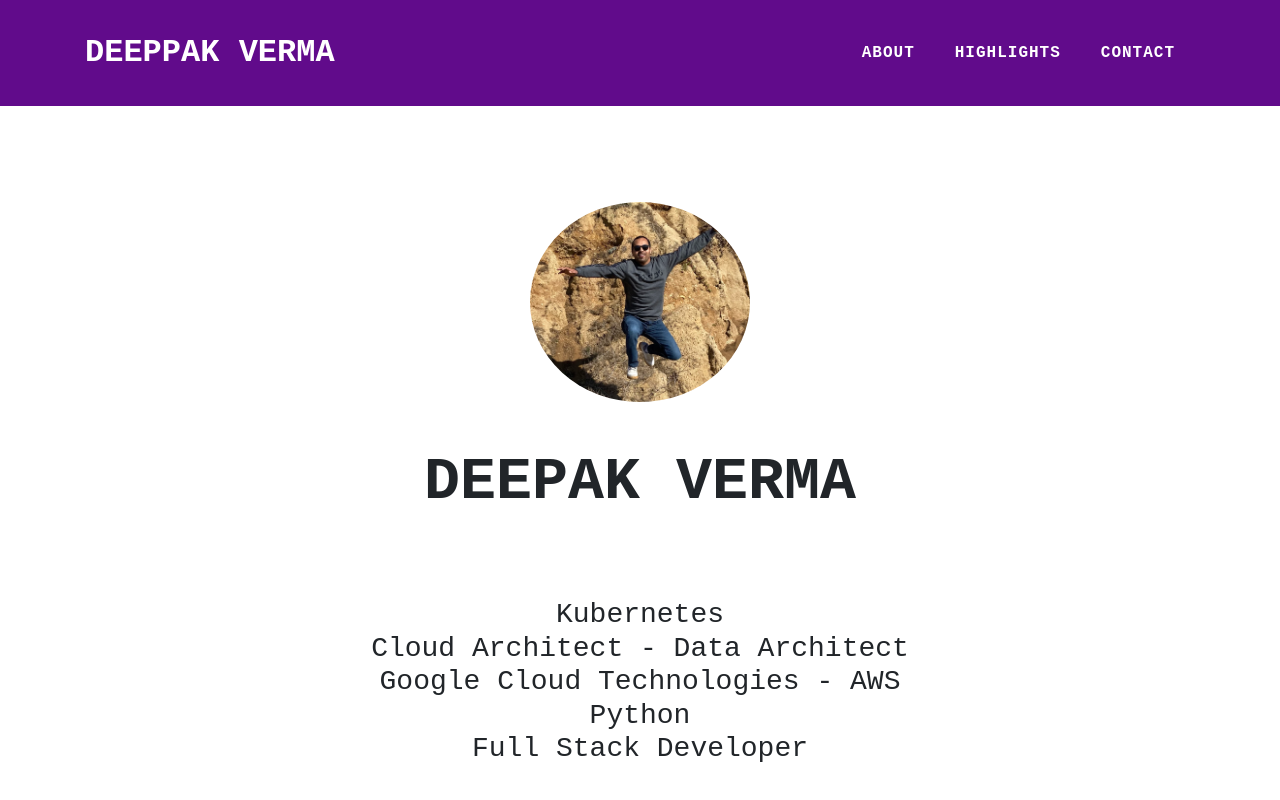
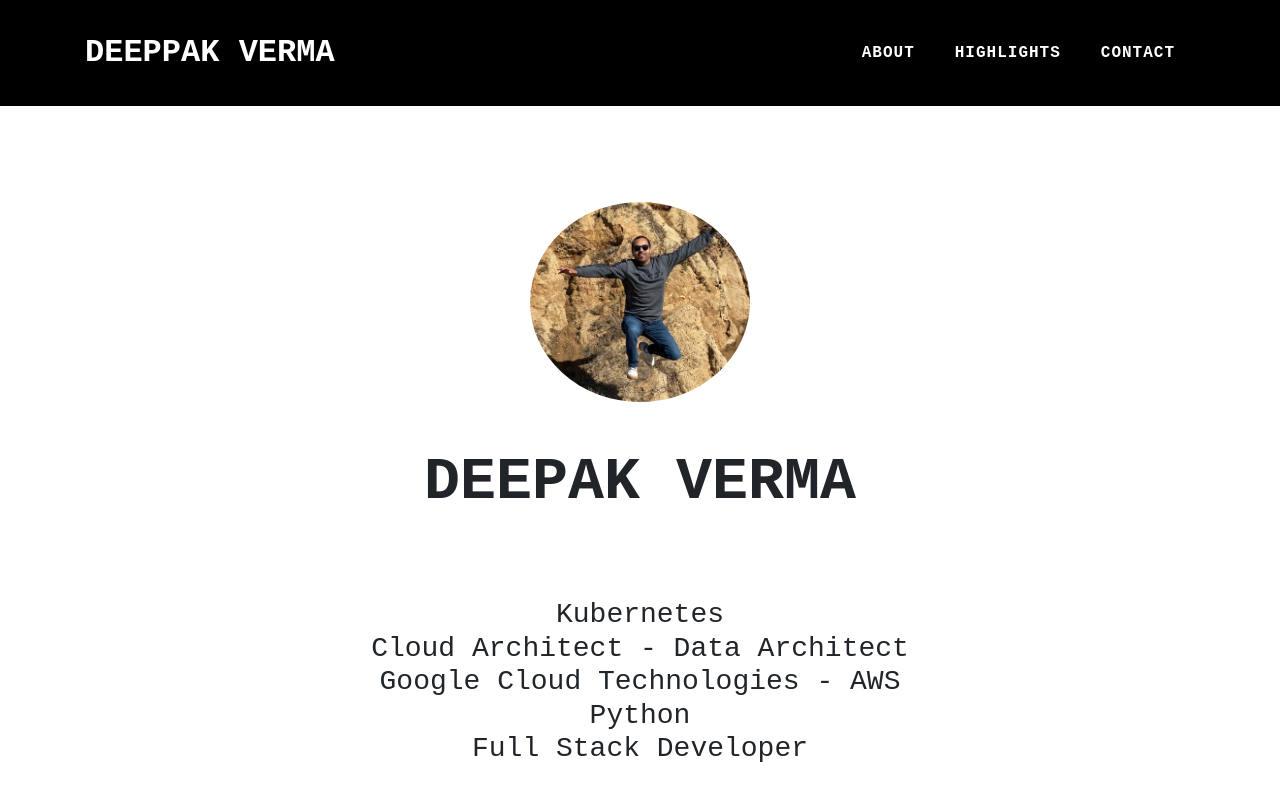
Before and after one commit to ingestionflow/ingestionflow.github.io, a website: page index.html in a window 1280 px wide. Shown: the top 800 px of the page. Drawn offline with Linux system fonts and the light colour scheme.

Commit message:
Update index.html

```diff
--- a/index.html
+++ b/index.html
@@ -44,7 +44,7 @@
   <body id="page-top">
 
     <!-- Navigation -->
-    <nav class="navbar navbar-expand-lg bg-secondary fixed-top text-uppercase" id="mainNav">
+    <nav class="navbar navbar-expand-lg bg-dark fixed-top text-uppercase" id="mainNav" style="background: black !important;color:white">
       <div class="container">
         <a class="navbar-brand js-scroll-trigger" href="#page-top">Deeppak Verma</a>
         <button class="navbar-toggler navbar-toggler-right text-uppercase rounded" type="button" data-toggle="collapse" data-target="#navbarResponsive" aria-controls="navbarResponsive" aria-expanded="false" aria-label="Toggle navigation">
```
